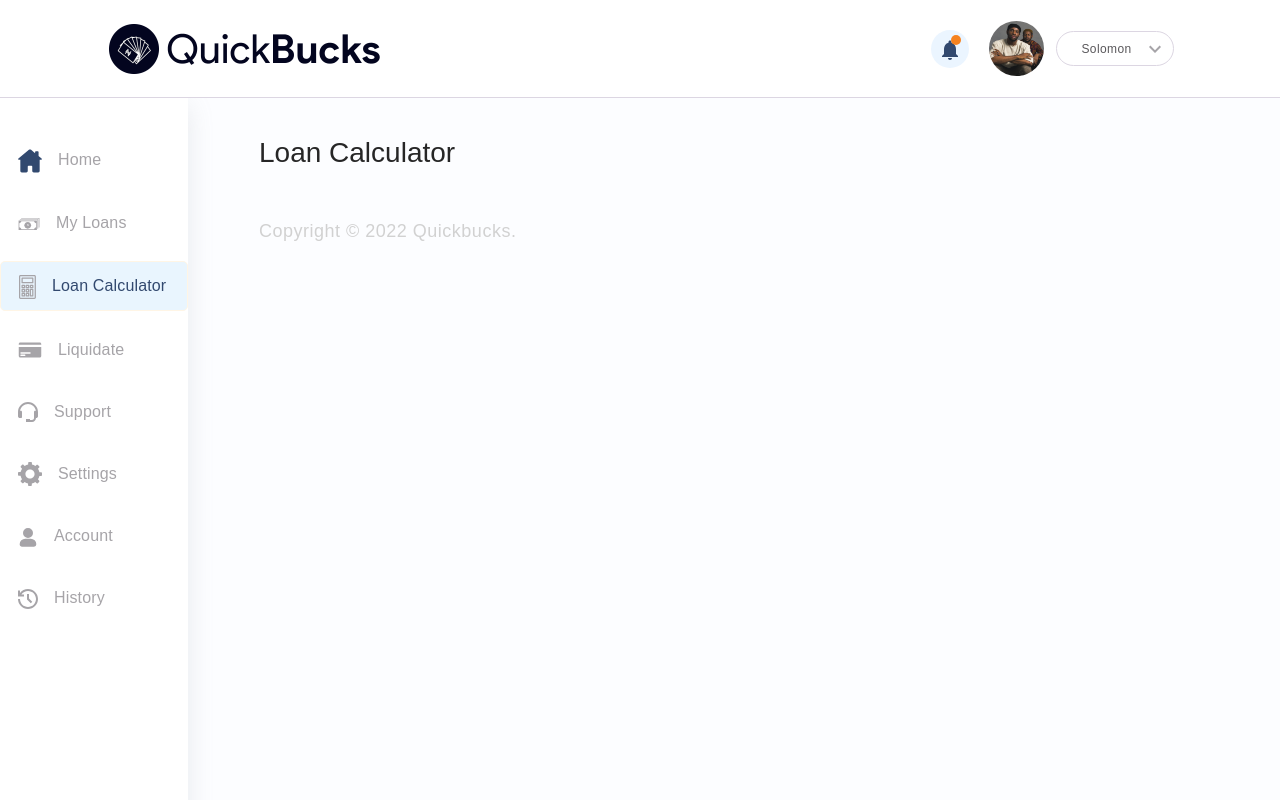
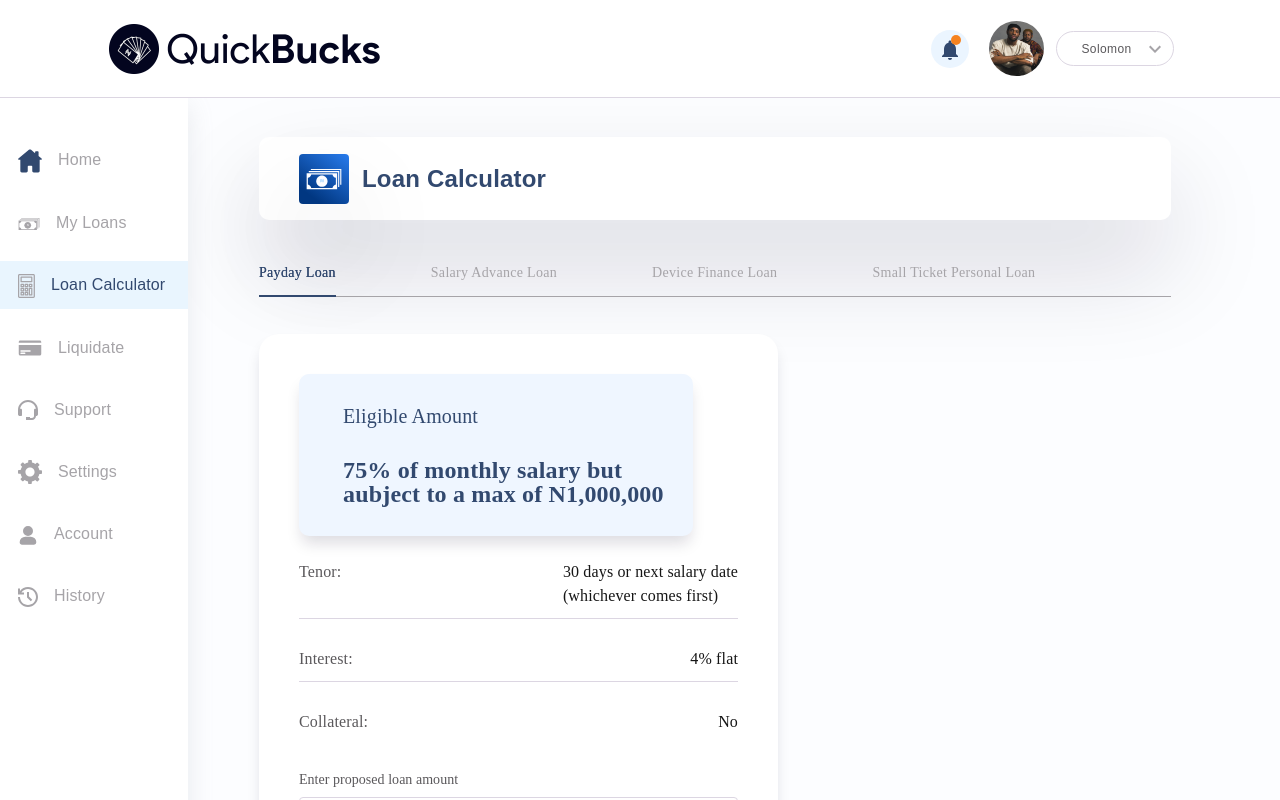
Before and after one commit to G-Joe/quickbucks-frontend, a React (Create React App) app: page /dashboard/loan-calculator in a window 1280 px wide. Shown: the top 800 px of the page. Built offline with nearby package versions, Linux system fonts and the light colour scheme; a web font is replaced by a local one.

Commit message:
loan alculator card component and fix styling for history and liquidate

```diff
--- a/src/pages/Dashboard/History/index.scss
+++ b/src/pages/Dashboard/History/index.scss
@@ -20,65 +20,63 @@
   .search {
     display: flex;
     gap: 20px;
-      padding:19px 0px 0px 20px;
+    padding: 19px 0px 0px 20px;
   }
 }
 
-.history-table{
-  width:100%;
+.history-table {
+  width: 100%;
 
+  .head {
+    background-color: #f4f2ff;
+    height: 45px;
+    font-weight: 600;
+    color: #6e6893;
+    border-top: 1px solid #d9d5ec;
+    border-bottom: 1px solid #d9d5ec;
   }
 
-.head{
-  background-color: #F4F2FF;
-  height:45px;
-  font-weight: 600;
-  color: #6E6893;
-  border-top: 1px solid  #D9D5EC;
-  border-bottom: 1px solid  #D9D5EC;
+  tbody > tr {
+    height: 45px;
+    border-bottom: 1px solid #d9d5ec;
   }
 
-tbody > tr{
-  height:45px;
-  border-bottom: 1px solid  #D9D5EC;
-
-}
-
-td{
-  padding-left:24px;
+  td {
+    padding-left: 24px;
   }
   .form-group {
     gap: 0px;
   }
 
-.active{
-  color:#FF9800;
+  .active {
+    color: #ff9800;
     background-color: #fff5e5;
     border: 1px solid #fff5e5;
-  padding:3px 6px 3px 6px;
+    padding: 3px 6px 3px 6px;
     border-radius: 5px;
   }
 
-.reversed{
-  color:#007DFF;
-  background-color: #e8f5fe  ;
+  .reversed {
+    color: #007dff;
+    background-color: #e8f5fe;
     border: 1px solid #e8f5fe;
-  padding:3px 6px 3px 6px;
+    padding: 3px 6px 3px 6px;
     border-radius: 5px;
   }
 
-.liquidated{
-  color:#4CAF50;
+  .liquidated {
+    color: #4caf50;
     background-color: #edf7ed;
     border: 1px solid #edf7ed;
-  padding:3px 6px 3px 6px;
+    padding: 3px 6px 3px 6px;
     border-radius: 5px;
   }
 
-.failed{
-  color:#B00020;
+  .failed {
+    color: #b00020;
     background-color: #feeceb;
     border: 1px solid #feeceb;
-  padding:3px 6px 3px 6px;
+    padding: 3px 6px 3px 6px;
     border-radius: 5px;
   }
+}
--- a/src/pages/Dashboard/Liquidate/table.scss
+++ b/src/pages/Dashboard/Liquidate/table.scss
@@ -1,3 +1,10 @@
+.table-content {
+  background-color: #ffffff;
+  margin-right: 109px;
+  border-radius: 8px;
+  padding: 24px 0px 22px 0px;
+  box-shadow: 0px 48px 100px rgba(17, 12, 46, 0.15);
+
   .table {
     width: 100%;
 
@@ -36,11 +43,4 @@
   .form-group {
     gap: 0px;
   }
-
-.table-content {
-  background-color: #ffffff;
-  margin-right: 109px;
-  border-radius: 8px;
-  padding: 24px 0px 22px 0px;
-  box-shadow: 0px 48px 100px rgba(17, 12, 46, 0.15);
 }
--- /dev/null
+++ b/src/pages/Dashboard/LoanCalculator/index.scss
@@ -0,0 +1,61 @@
+@use "styles/partials/colors";
+
+.loan-calculator {
+  .wrapper {
+    padding: 30px 0 30px 44px;
+    margin-bottom: 24px;
+
+    .content {
+      display: flex;
+      flex-direction: column;
+      gap: 30px;
+
+      p,
+      h4 {
+        color: colors.$secondaryBlue !important;
+      }
+
+      p {
+        font-size: 20px;
+        line-height: 24px;
+        letter-spacing: 0.15px;
+      }
+      h4 {
+        font-size: 24px;
+        line-height: 24px;
+        letter-spacing: 0.18px;
+        font-weight: 600;
+      }
+    }
+  }
+
+  .loan-details {
+    &-row {
+      display: flex;
+      justify-content: space-between;
+      align-items: flex-start;
+      margin-bottom: 10px;
+      font-size: 16px;
+      line-height: 24px;
+      letter-spacing: 0.15px;
+
+      p {
+        color: colors.$grey_200;
+      }
+
+      span {
+        color: colors.$dark_100;
+      }
+
+      &:last-child {
+        margin-bottom: 36px;
+      }
+    }
+
+    hr {
+      border: none;
+      border-bottom: 1px solid colors.$grey_300;
+      margin-bottom: 28px;
+    }
+  }
+}
--- a/src/pages/Dashboard/LoanCalculator/index.tsx
+++ b/src/pages/Dashboard/LoanCalculator/index.tsx
@@ -1,9 +1,87 @@
-import React from "react";
+import { Tabs } from "antd";
+
+import headerLogo from "assets/cash-money.svg";
+import { Button, Input } from "components";
+import Header from "components/Dashboard/Header/Header";
+
+import "./index.scss";
 
 const LoanCalculator = () => {
   return (
-    <div>
-      <h1>Loan Calculator</h1>
+    <>
+      <div className="main-fit">
+        <Header img={headerLogo} title="Loan Calculator" />
+
+        <Tabs
+          defaultActiveKey="1"
+          items={[
+            {
+              label: "Payday Loan",
+              key: "1",
+              children: <LoanCalculatorTab />,
+            },
+            {
+              label: "Salary Advance Loan",
+              key: "2",
+              children: <LoanCalculatorTab />,
+            },
+            {
+              label: "Device Finance Loan",
+              key: "3",
+              children: <LoanCalculatorTab />,
+            },
+            {
+              label: "Small Ticket Personal Loan",
+              key: "4",
+              children: <LoanCalculatorTab />,
+            },
+          ]}
+        ></Tabs>
+      </div>
+    </>
+  );
+};
+
+const LoanCalculatorTab = () => {
+  return (
+    <div className="loan-calculator">
+      <div className="row">
+        <div className="card card--white card--xl">
+          <div className="card card--blue card--md">
+            <div className="wrapper">
+              <div className="content">
+                <p>Eligible Amount</p>
+                <h4>
+                  75% of monthly salary but aubject to a max of N1,000,000
+                </h4>
+              </div>
+            </div>
+          </div>
+
+          <div className="loan-details">
+            <div className="loan-details-row">
+              <p>Tenor:</p>
+              <span>
+                30 days or next salary date <br /> (whichever comes first)
+              </span>
+            </div>
+            <hr />
+            <div className="loan-details-row">
+              <p>Interest:</p>
+              <span>4% flat</span>
+            </div>
+            <hr />
+            <div className="loan-details-row">
+              <p>Collateral:</p>
+              <span>No</span>
+            </div>
+          </div>
+          <Input type="number" label="Enter proposed loan amount" />
+          <div className="btn-wrapper">
+            <Button label="proceed" variant="primary" />
+          </div>
+        </div>
+      </div>
     </div>
   );
 };
--- a/src/styles/partials/_cards.scss
+++ b/src/styles/partials/_cards.scss
@@ -10,6 +10,12 @@
     border-radius: 20px;
   }
 
+  &--xl {
+    width: 519px;
+    padding: 40px;
+    border-radius: 20px;
+  }
+
   &--full {
     width: 100%;
     border-radius: 20px;
@@ -17,7 +23,7 @@
 
   &--md {
     width: 394px;
-    border-radius: 5px;
+    border-radius: 10px;
   }
 
   &--sm {
```
Lines whose indentation alone changed are shown as unchanged.
